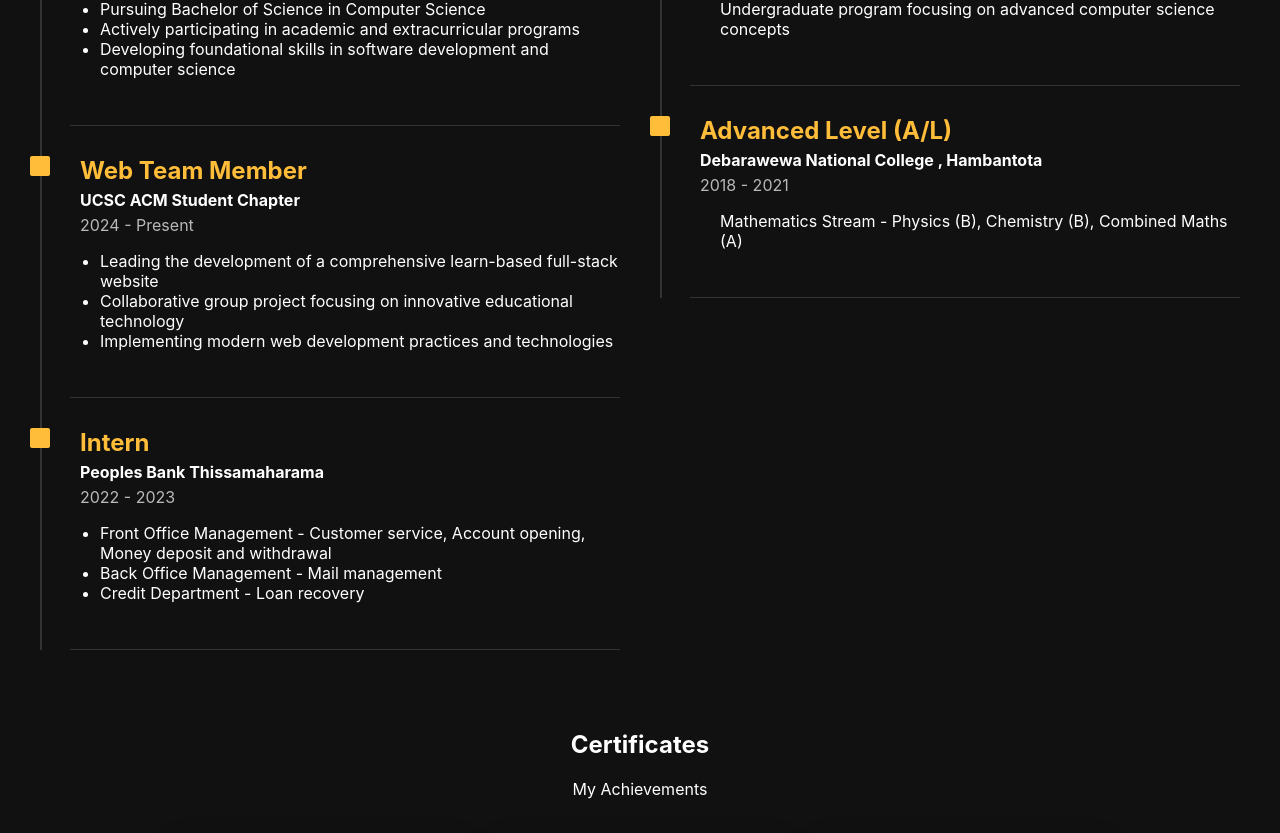
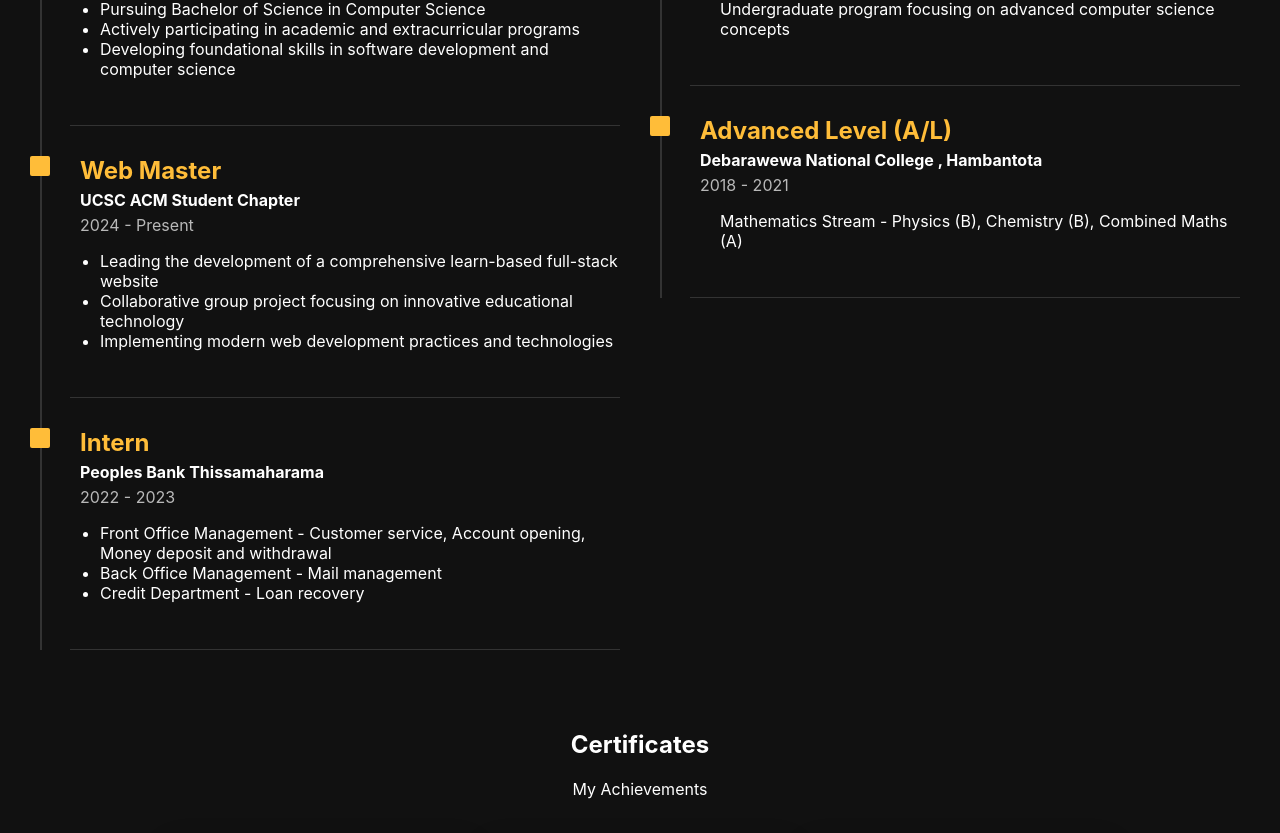
Before and after one commit to Peshala84/modern-porthfolio, a React (Create React App) app: page / in a window 1280 px wide. Shown: the part 2727-3560 px from the top of the page. Built offline with nearby package versions, Linux system fonts and the light colour scheme.

Commit message:
Refactor code structure for improved readability and maintainability

```diff
--- a/src/components/Projects/Projects.js
+++ b/src/components/Projects/Projects.js
@@ -31,7 +31,7 @@ function Projects() {
       category: ["Web", "Medical"]
     },
     {
-      title: "LankaRoutes",
+      title: "WorldRoutes",
       description: "LankaRoutes is a smart travel platform for exploring destinations across Sri Lanka. Users can book appointments and view travel conditions for a smooth journey",
       // technologies: ["React", "Node.js" ],
       githubLink: "https://github.com/Peshala84/travel-booking.git",
--- a/src/components/Resume/Resume.js
+++ b/src/components/Resume/Resume.js
@@ -32,7 +32,7 @@ function Resume() {
       ]
     },
     {
-      title: "Web Team Member",
+      title: "Web Master",
       company: "UCSC ACM Student Chapter",
       period: "2024 - Present",
       description: [
@@ -203,7 +203,7 @@ function Resume() {
         <FadeInSection>
           <div className="resume-actions">
             <a
-              href="/path/to/your/resume.pdf"
+              href="/image/RameshPeshalaCV.pdf"
               className="r_btn r_btn-primary"
               download
             >
```
Also changed, not shown: 1 other file (tests, documents, lock files or other folders). Lines whose indentation alone changed are shown as unchanged.
